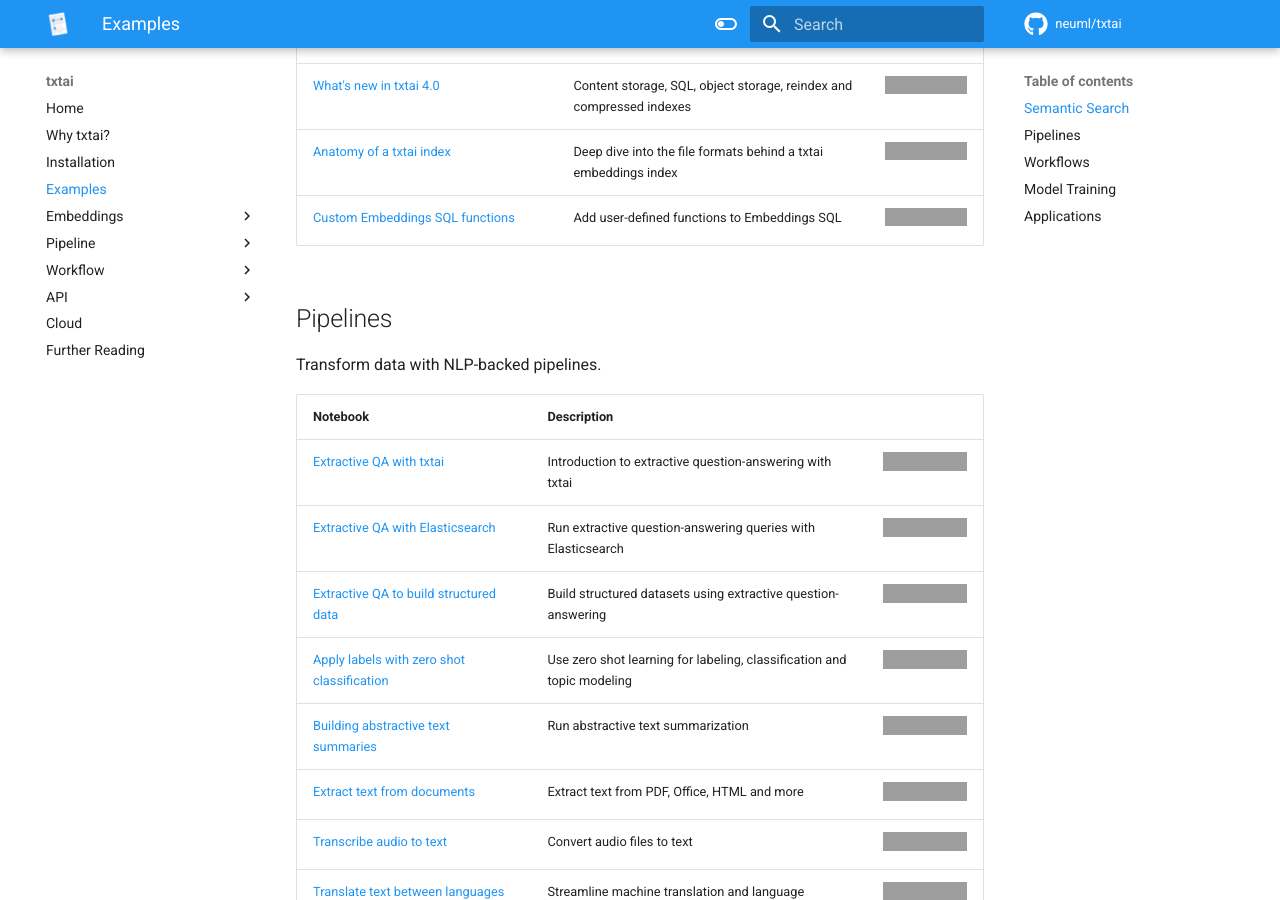
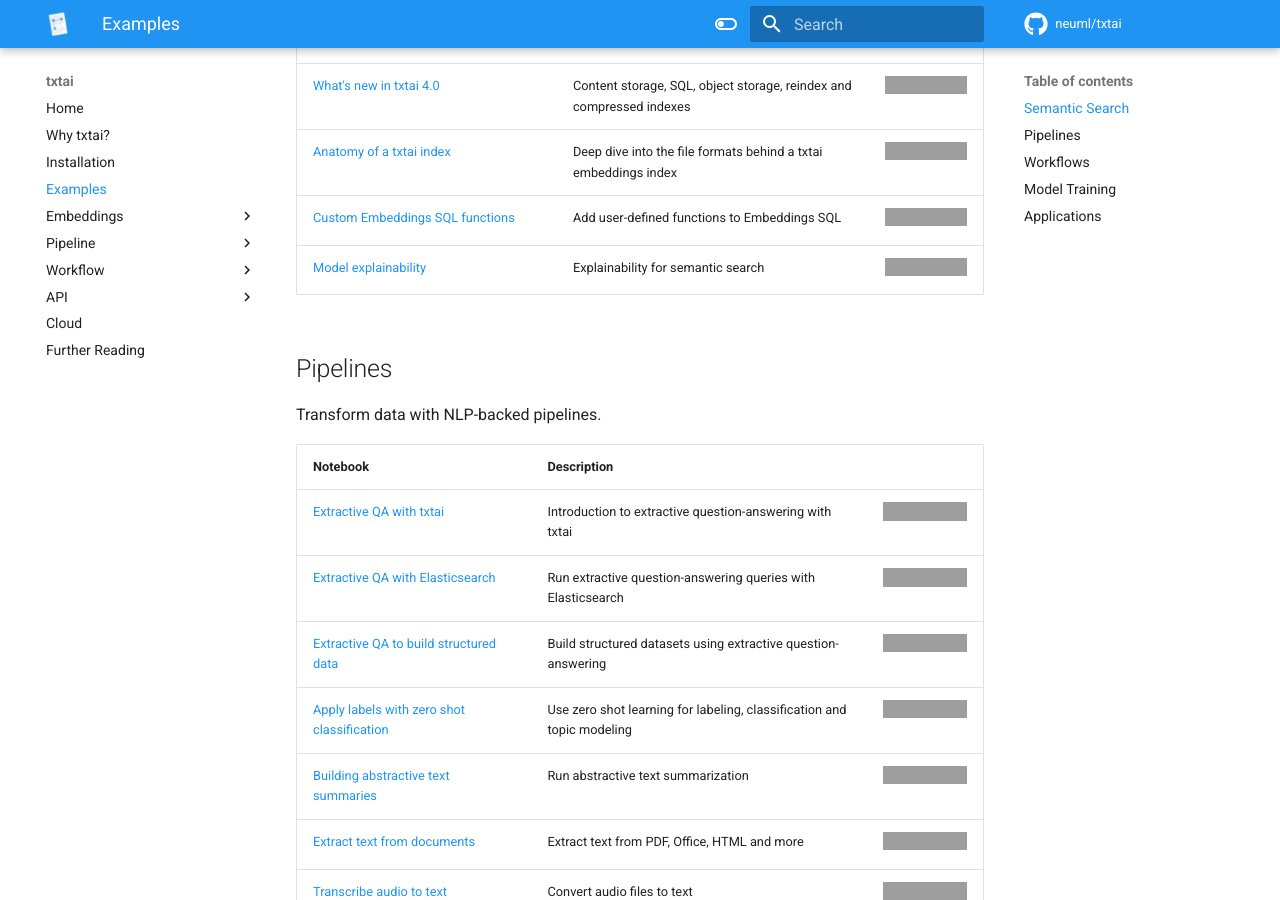
Before and after one commit to neuml/txtai, an MkDocs documentation site: the page built from docs/examples.md, in a window 1280 px wide and 900 px high, scrolled down 1033 px. Built offline with MkDocs 1.6.1 and Material for MkDocs 9.7.7, drawn with Linux system fonts in a browser that asks for light colours; comment, search, counter and statistics services are not loaded; grey boxes are pictures that could not be loaded.

Commit message:
Add notebook for model explainability, closes #249

```diff
--- a/docs/examples.md
+++ b/docs/examples.md
@@ -20,6 +20,7 @@
 | [What's new in txtai 4.0](https://github.com/neuml/txtai/blob/master/examples/24_Whats_new_in_txtai_4_0.ipynb) | Content storage, SQL, object storage, reindex and compressed indexes | [![Open In Colab](https://colab.research.google.com/assets/colab-badge.svg)](https://colab.research.google.com/github/neuml/txtai/blob/master/examples/24_Whats_new_in_txtai_4_0.ipynb) |
 | [Anatomy of a txtai index](https://github.com/neuml/txtai/blob/master/examples/29_Anatomy_of_a_txtai_index.ipynb) | Deep dive into the file formats behind a txtai embeddings index | [![Open In Colab](https://colab.research.google.com/assets/colab-badge.svg)](https://colab.research.google.com/github/neuml/txtai/blob/master/examples/29_Anatomy_of_a_txtai_index.ipynb) |
 | [Custom Embeddings SQL functions](https://github.com/neuml/txtai/blob/master/examples/30_Embeddings_SQL_custom_functions.ipynb) | Add user-defined functions to Embeddings SQL | [![Open In Colab](https://colab.research.google.com/assets/colab-badge.svg)](https://colab.research.google.com/github/neuml/txtai/blob/master/examples/30_Embeddings_SQL_custom_functions.ipynb) |
+| [Model explainability](https://github.com/neuml/txtai/blob/master/examples/32_Model_explainability.ipynb) | Explainability for semantic search | [![Open In Colab](https://colab.research.google.com/assets/colab-badge.svg)](https://colab.research.google.com/github/neuml/txtai/blob/master/examples/32_Model_explainability.ipynb) |
 
 ## Pipelines
 
```
Also changed, not shown: README.md (+1 -0 lines), 1 other file.
